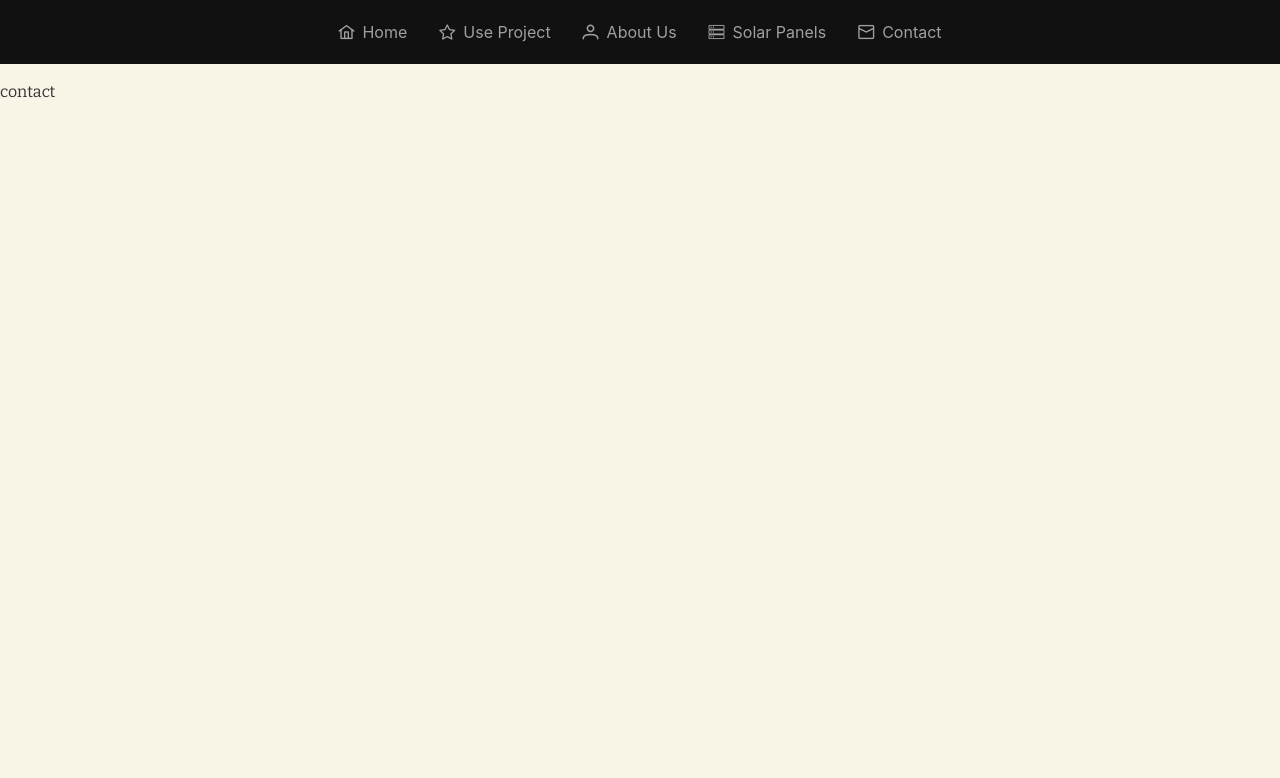
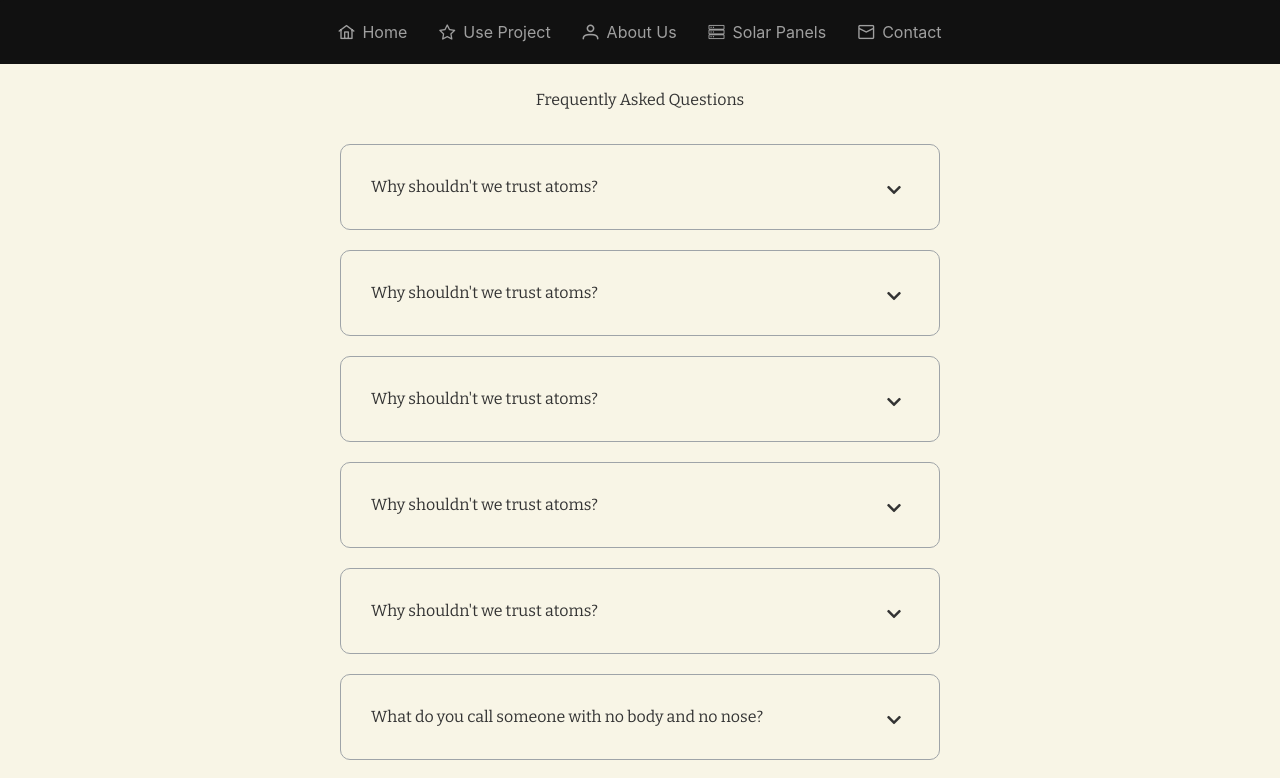
Before and after one commit to elifxa/BitirmeProjesi, a React (Vite) app: page /contact in a window 1280 px wide. Shown: the top 778 px of the page. Built offline with nearby package versions, Linux system fonts and the light colour scheme; a web font is replaced by a local one.

Commit message:
just small adjustment for currently progressed pages

```diff
--- a/src/Navbar.jsx
+++ b/src/Navbar.jsx
@@ -39,12 +39,6 @@ export default function Navbar() {
     },
   ];
 
-  const menuStyle = {
-    background: '#111',
-    color: '#fff',
-    border: '0',
-  };
-
   return (
     <>
       <div
@@ -54,15 +48,17 @@ export default function Navbar() {
           zIndex: '1000',
           top: '0',
           left: '0',
-          display: 'flex', //flexbox
-          justifyContent: 'center', // Center items horizontally
-          backgroundColor: '#111',
+          backgroundColor: '#111 ',
         }}
       >
         <Menubar
+          className="grid lg:justify-items-center"
           model={items}
-          style={menuStyle}
-          end={<div style={{ marginLeft: 'auto' }}></div>}
+          style={{
+            backgroundColor: '#111',
+            color: '#fff',
+            width: '100%',
+          }}
         />
       </div>
       <Routes>
--- a/src/TableofContext.jsx
+++ b/src/TableofContext.jsx
@@ -68,8 +68,8 @@ function TableOfContents() {
             }}
           >
             <span
-              className={`h-2 w-2 mr-2 rounded-full border border-[#800080] ${
-                isSectionActive('section1') ? 'bg-[#800080]' : ''
+              className={`h-2 w-2 mr-2 rounded-full border border-[#082f49] ${
+                isSectionActive('section1') ? 'bg-[#082f49]' : ''
               }`}
             ></span>
             Solar Panels
@@ -89,8 +89,8 @@ function TableOfContents() {
             }}
           >
             <span
-              className={`h-2 w-2 mr-2 rounded-full border border-[#800080] ${
-                isSectionActive('section2') ? 'bg-[#800080]' : ''
+              className={`h-2 w-2 mr-2 rounded-full border border-[#082f49] ${
+                isSectionActive('section2') ? 'bg-[#082f49]' : ''
               }`}
             ></span>
             How Do Solar Panels Work?
@@ -110,8 +110,8 @@ function TableOfContents() {
             }}
           >
             <span
-              className={`h-2 w-2 mr-2 rounded-full border border-[#800080] ${
-                isSectionActive('section3') ? 'bg-[#800080]' : ''
+              className={`h-2 w-2 mr-2 rounded-full border border-[#082f49] ${
+                isSectionActive('section3') ? 'bg-[#082f49]' : ''
               }`}
             ></span>
             Solar panel installation
@@ -131,8 +131,8 @@ function TableOfContents() {
             }}
           >
             <span
-              className={`h-2 w-2 mr-2 rounded-full border border-[#800080] ${
-                isSectionActive('section4') ? 'bg-[#800080]' : ''
+              className={`h-2 w-2 mr-2 rounded-full border border-[#082f49] ${
+                isSectionActive('section4') ? 'bg-[#082f49]' : ''
               }`}
             ></span>
             Care and lifespan of solar panels
@@ -152,8 +152,8 @@ function TableOfContents() {
             }}
           >
             <span
-              className={`h-2 w-2 mr-2 rounded-full border border-[#800080] ${
-                isSectionActive('section5') ? 'bg-[#800080]' : ''
+              className={`h-2 w-2 mr-2 rounded-full border border-[#082f49] ${
+                isSectionActive('section5') ? 'bg-[#082f49]' : ''
               }`}
             ></span>
             Causes of Deterioration of Solar Panels
@@ -173,8 +173,8 @@ function TableOfContents() {
             }}
           >
             <span
-              className={`h-2 w-2 mr-2 rounded-full border border-[#800080] ${
-                isSectionActive('section6') ? 'bg-[#800080]' : ''
+              className={`h-2 w-2 mr-2 rounded-full border border-[#082f49] ${
+                isSectionActive('section6') ? 'bg-[#082f49]' : ''
               }`}
             ></span>
             Advantages of Solar Panels
@@ -194,8 +194,8 @@ function TableOfContents() {
             }}
           >
             <span
-              className={`h-2 w-2 mr-2 rounded-full border border-[#800080] ${
-                isSectionActive('section7') ? 'bg-[#800080]' : ''
+              className={`h-2 w-2 mr-2 rounded-full border border-[#082f49] ${
+                isSectionActive('section7') ? 'bg-[#082f49]' : ''
               }`}
             ></span>
             Solar Panel Applications
@@ -216,8 +216,8 @@ function TableOfContents() {
             }}
           >
             <span
-              className={`h-2 w-2 mr-2 rounded-full border border-[#800080] ${
-                isSectionActive('section8') ? 'bg-[#800080]' : ''
+              className={`h-2 w-2 mr-2 rounded-full border border-[#082f49] ${
+                isSectionActive('section8') ? 'bg-[#082f49]' : ''
               }`}
             ></span>
             The Future of Solar Panels
--- a/src/aboutProjectDetails.jsx
+++ b/src/aboutProjectDetails.jsx
@@ -3,7 +3,6 @@ import './aboutProjectDetails.css';
 function aboutProjectDetails() {
   return (
     <div className="mt-6 pt-4">
-      <div>
       <div className="grid place-items-center p-6">
         <div
           style={{
@@ -26,7 +25,6 @@ function aboutProjectDetails() {
           >
             What does our team do?
           </h1>
-          </div>
         </div>
       </div>
 
--- a/src/contactPage.jsx
+++ b/src/contactPage.jsx
@@ -1,7 +1,11 @@
+import FaqPage from './faqPage';
+
 function contactPage() {
   return (
     <>
-      <div className="mt-8">contact</div>
+      <div>
+        <FaqPage />
+      </div>
     </>
   );
 }
--- /dev/null
+++ b/src/faqPage.css
@@ -0,0 +1,91 @@
+.faq-container {
+  max-width: 600px;
+  margin: 0 auto;
+}
+
+.faq {
+  background-color: transparent;
+  border: 1px solid #9fa4a8;
+  border-radius: 10px;
+  margin: 20px 0;
+  padding: 30px;
+  position: relative;
+  overflow: hidden;
+  transition: 0.3s ease;
+}
+
+.faq.active {
+  background-color: #fff;
+  box-shadow: 0 3px 6px rgba(0, 0, 0, 0.1), 0 3px 6px rgba(0, 0, 0, 0.1);
+}
+
+.faq.active::before,
+.faq.active::after {
+  content: '\f075';
+  font-family: 'Font Awesome 5 Free';
+  color: #2ecc71;
+  font-size: 7rem;
+  position: absolute;
+  opacity: 0.2;
+  top: 20px;
+  left: 20px;
+  z-index: 0;
+}
+
+.faq.active::before {
+  color: #3498db;
+  top: -10px;
+  left: -30px;
+  transform: rotateY(180deg);
+}
+
+.faq-title {
+  margin: 0 35px 0 0;
+}
+
+.faq-text {
+  display: none;
+  margin: 30px 0 0;
+}
+
+.faq.active .faq-text {
+  display: block;
+}
+
+.faq-toggle {
+  background-color: transparent;
+  border: 0;
+  border-radius: 50%;
+  cursor: pointer;
+  display: flex;
+  align-items: center;
+  justify-content: center;
+  font-size: 16px;
+  padding: 0;
+  position: absolute;
+  top: 30px;
+  right: 30px;
+  height: 30px;
+  width: 30px;
+}
+
+.faq-toggle:focus {
+  outline: 0;
+}
+
+.faq-toggle .fa-times {
+  display: none;
+}
+
+.faq.active .faq-toggle .fa-times {
+  color: #fff;
+  display: block;
+}
+
+.faq.active .faq-toggle .fa-chevron-down {
+  display: none;
+}
+
+.faq.active .faq-toggle {
+  background-color: #9fa4a8;
+}
--- /dev/null
+++ b/src/faqPage.jsx
@@ -0,0 +1,74 @@
+import { useState } from 'react';
+import './faqPage.css';
+
+function FaqPage() {
+  const [activeIndex, setActiveIndex] = useState(null);
+
+  const toggleFAQ = (index) => {
+    setActiveIndex(index === activeIndex ? null : index);
+  };
+
+  const faqs = [
+    {
+      question: "Why shouldn't we trust atoms?",
+      answer: 'They make up everything',
+    },
+    {
+      question: "Why shouldn't we trust atoms?",
+      answer: 'They make up everything',
+    },
+    {
+      question: "Why shouldn't we trust atoms?",
+      answer: 'They make up everything',
+    },
+    {
+      question: "Why shouldn't we trust atoms?",
+      answer: 'They make up everything',
+    },
+    {
+      question: "Why shouldn't we trust atoms?",
+      answer: 'They make up everything',
+    },
+    {
+      question: 'What do you call someone with no body and no nose?',
+      answer: 'Nobody knows.',
+    },
+    {
+      question: "What's the object-oriented way to become wealthy?",
+      answer: 'Inheritance.',
+    },
+    {
+      question: 'How many tickles does it take to tickle an octopus?',
+      answer: 'Ten-tickles!',
+    },
+    {
+      question: 'What is: 1 + 1?',
+      answer: 'Depends on who you are asking.',
+    },
+  ];
+
+  return (
+    <div className="faq-container">
+      <h1 className="mt-10 mb-8 text-center">Frequently Asked Questions</h1>
+      {faqs.map((faq, index) => (
+        <div
+          key={index}
+          className={`faq ${index === activeIndex ? 'active' : ''}`}
+          onClick={() => toggleFAQ(index)}
+        >
+          <h3 className="faq-title">{faq.question}</h3>
+          <p className="faq-text">{faq.answer}</p>
+          <button className="faq-toggle">
+            <i
+              className={`fas ${
+                index === activeIndex ? 'fa-times' : 'fa-chevron-down'
+              }`}
+            ></i>
+          </button>
+        </div>
+      ))}
+    </div>
+  );
+}
+
+export default FaqPage;
```
Also changed, not shown: src/infoPage.jsx (+136 -112 lines). Lines whose indentation alone changed are shown as unchanged.
